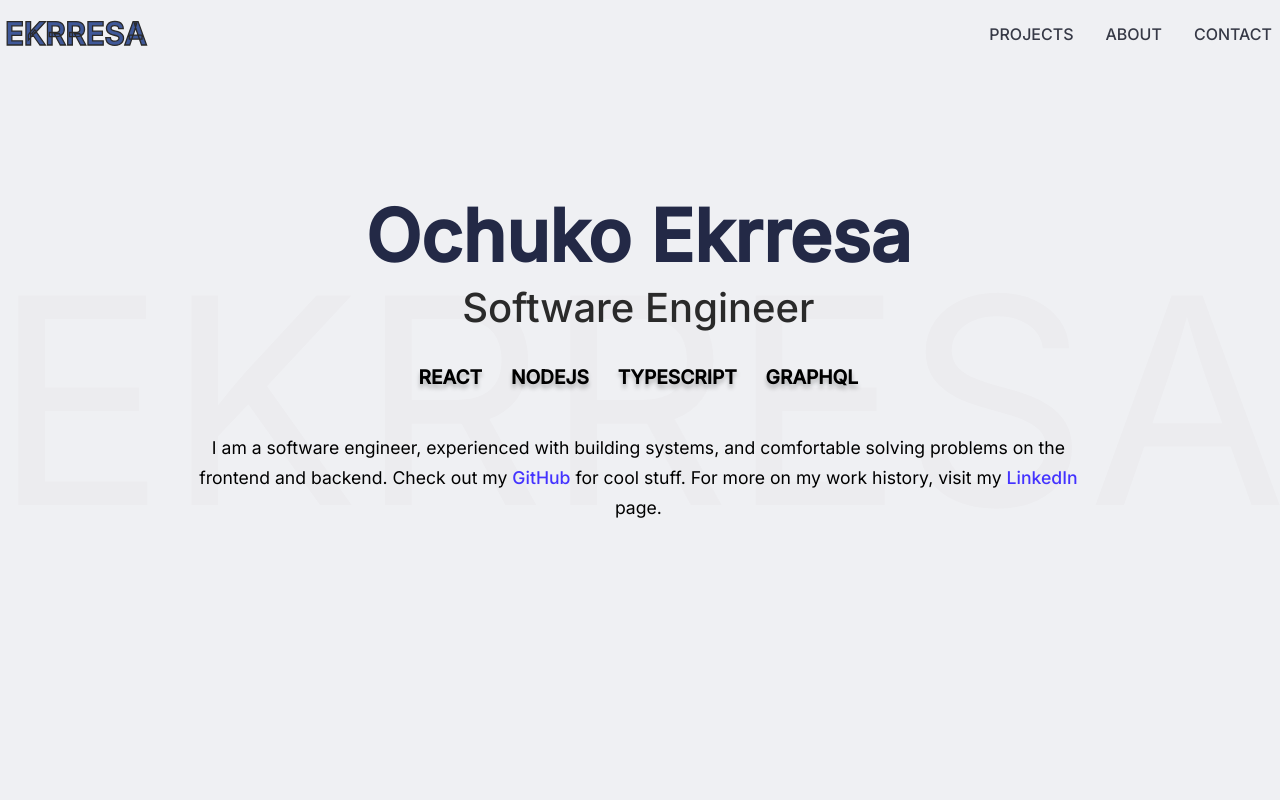
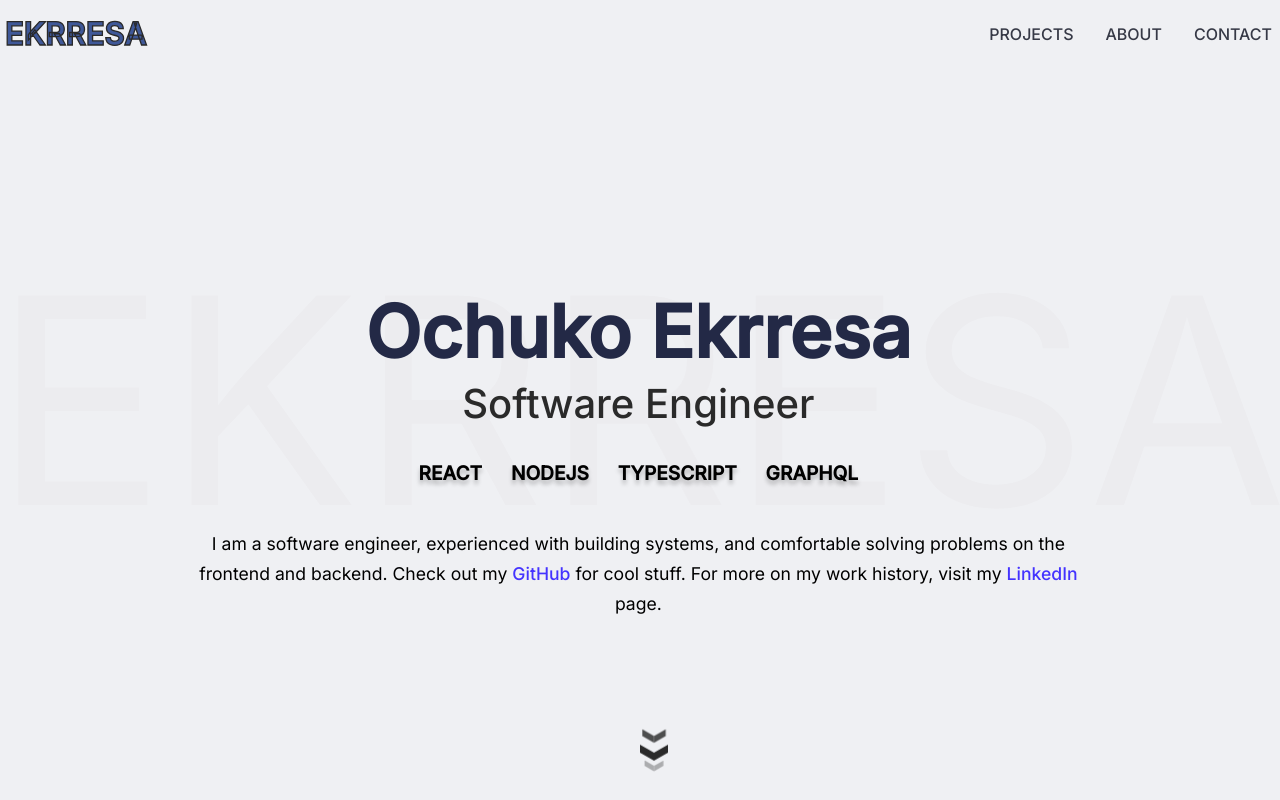
Before and after one commit to chuck-huey/chukky-portfolio, a Next.js app: page / in a window 1280 px wide. Built offline with nearby package versions, Linux system fonts and the light colour scheme.

Commit message:
Added scroll down component

```diff
--- /dev/null
+++ b/components/ScrollDown/index.tsx
@@ -0,0 +1,74 @@
+import styled from 'styled-components';
+
+// Credit to https://codepen.io/xonic/pen/KWMaqe for this
+export function ScrollDown() {
+	return (
+		<StyledScroll>
+			<div className="chevron"></div>
+			<div className="chevron"></div>
+			<div className="chevron"></div>
+		</StyledScroll>
+	);
+}
+
+const StyledScroll = styled.div`
+	position: relative;
+	width: 24px;
+	height: 24px;
+
+	.chevron {
+		position: absolute;
+		width: 28px;
+		height: 8px;
+		opacity: 0;
+		transform: scale3d(0.5, 0.5, 0.5);
+		animation: move 3s ease-out infinite;
+	}
+
+	.chevron:first-child {
+		animation: move 3s ease-out 1s infinite;
+	}
+
+	.chevron:nth-child(2) {
+		animation: move 3s ease-out 2s infinite;
+	}
+
+	.chevron:before,
+	.chevron:after {
+		content: ' ';
+		position: absolute;
+		top: 0;
+		height: 100%;
+		width: 51%;
+		background: #2a2a2a;
+	}
+
+	.chevron:before {
+		left: 0;
+		transform: skew(0deg, 30deg);
+	}
+
+	.chevron:after {
+		right: 0;
+		width: 50%;
+		transform: skew(0deg, -30deg);
+	}
+
+	@keyframes move {
+		25% {
+			opacity: 1;
+		}
+		33% {
+			opacity: 1;
+			transform: translateY(30px);
+		}
+		67% {
+			opacity: 1;
+			transform: translateY(40px);
+		}
+		100% {
+			opacity: 0;
+			transform: translateY(55px) scale3d(0.5, 0.5, 0.5);
+		}
+	}
+`;
--- a/pages/index.tsx
+++ b/pages/index.tsx
@@ -2,6 +2,7 @@ import Head from 'next/head';
 import styled from 'styled-components';
 import * as React from 'react';
 import { CgClose } from 'react-icons/cg';
+import { ScrollDown } from '../components/ScrollDown';
 
 export default function Homepage() {
 	const [nav, toggleNav] = React.useState(false);
@@ -78,6 +79,10 @@ export default function Homepage() {
 							LinkedIn
 						</a>{' '}
 						page.
+					</div>
+
+					<div className="scroll__down">
+						<ScrollDown />
 					</div>
 				</main>
 			</Main>
@@ -262,5 +267,20 @@ const Main = styled.section<{ navOpen: any }>`
 			margin: auto;
 			font-size: 1.1rem;
 		}
+
+		@media (min-width: 880px) {
+			margin-top: 10em;
+		}
+
+		@media (min-width: 1100px) {
+			margin-top: 14em;
+		}
+	}
+
+	.scroll__down {
+		position: absolute;
+		bottom: 4em;
+		left: 50%;
+		z-index: -1;
 	}
 `;
```
